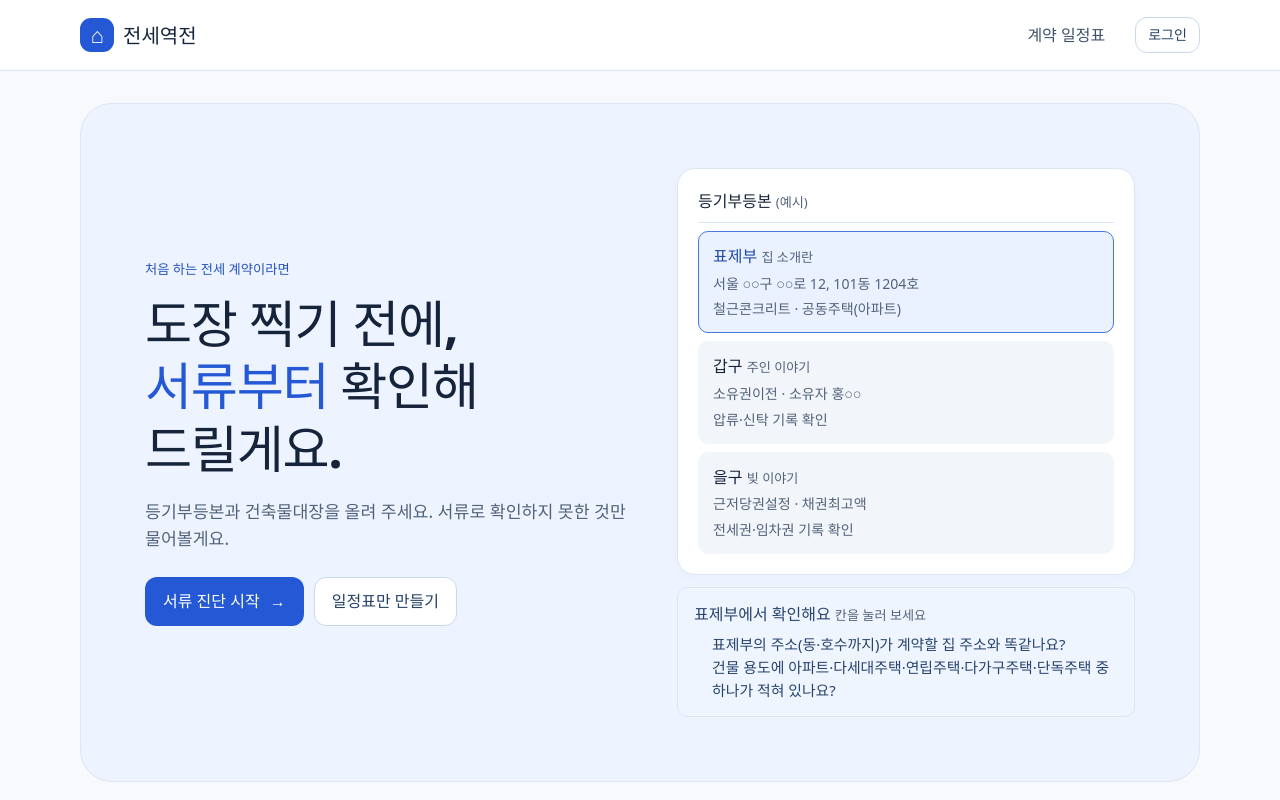
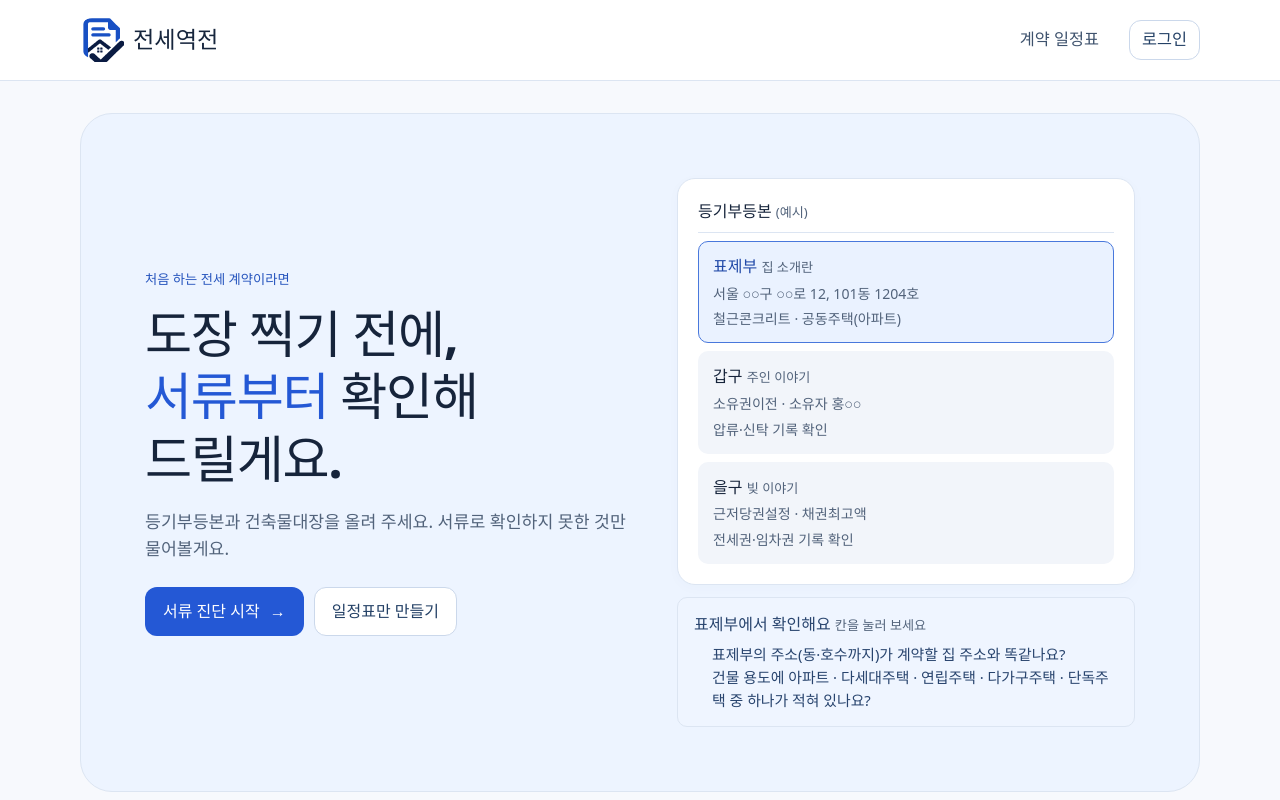
Before and after one commit to LGCNS-HackerTon/FrontEnd, a React (Vite) app: page / in a window 1280 px wide. Shown: the top 800 px of the page. Built offline with nearby package versions, Linux system fonts and the light colour scheme.

Commit message:
feat : 진단 화면 답 선택 색·하늘색 질문, 헤더 키우기·로고 교체 (#22)

```diff
--- a/src/api/mock/questions.js
+++ b/src/api/mock/questions.js
@@ -16,7 +16,7 @@ export const questions = [
     sectionName: '표제부',
     section: 'TITLE',
     order: 2,
-    text: '건물 용도에 아파트·다세대주택·연립주택·다가구주택·단독주택 중 하나가 적혀 있나요?',
+    text: '건물 용도에 아파트 · 다세대주택 · 연립주택 · 다가구주택 · 단독주택 중 하나가 적혀 있나요?',
     needsAmount: false,
     risky: 'NO',
     points: 20,
--- a/src/components/layout/Header.jsx
+++ b/src/components/layout/Header.jsx
@@ -1,5 +1,6 @@
 import React from 'react';
 import { go } from '../../app/navigation.js';
+import logo from '../../assets/logo.svg';
 import './Layout.css';
 export default function Header({ user, path }) {
   return (
@@ -13,9 +14,8 @@ export default function Header({ user, path }) {
             go('/');
           }}
         >
-          <span className="logo" aria-hidden="true">
-            ⌂
-          </span>{' '}
+          {/* 로고 원본(아이콘 + 글씨)에서 아이콘만 잘라 보여줘요. 옆에 서비스 이름이 있어서 그림은 읽지 않아요 */}
+          <img className="logo" src={`${logo}#svgView(viewBox(290,165,650,650))`} alt="" />
           전세역전
         </a>
         <nav aria-label="주 메뉴">
--- a/src/components/layout/Layout.css
+++ b/src/components/layout/Layout.css
@@ -3,7 +3,7 @@ header {
   border-bottom: 1px solid var(--border);
 }
 .nav {
-  height: 70px;
+  height: 80px;
   display: flex;
   align-items: center;
   justify-content: space-between;
@@ -14,6 +14,9 @@ header {
   gap: 12px;
   align-items: center;
 }
+.nav nav button {
+  font-size: 1.02rem;
+}
 .brand {
   display: flex;
   align-items: center;
@@ -21,18 +24,14 @@ header {
   color: #17263d;
   text-decoration: none;
   font-weight: 900;
-  font-size: 1.25rem;
+  font-size: 1.45rem;
   white-space: nowrap;
 }
 .logo {
-  display: grid;
-  place-items: center;
-  color: white;
-  background: var(--blue);
-  border-radius: 11px;
-  width: 34px;
-  height: 34px;
-  font-size: 1.35rem;
+  display: block;
+  width: 44px;
+  height: 44px;
+  border-radius: 12px;
 }
 footer {
   border-top: 1px solid var(--border);
--- a/src/pages/Diagnosis/Diagnosis.css
+++ b/src/pages/Diagnosis/Diagnosis.css
@@ -73,15 +73,20 @@ progress {
   outline: 2px dashed #4978dc;
   outline-offset: 4px;
 }
-.pending-item {
-  background: #eff5ff;
-  border-color: #dce5f2;
+/* 직접 답할 질문은 하늘색 배경 (2차 피드백) */
+.card.pending-item {
+  background: #e3efff;
+  border-color: #b9d3fb;
 }
-.pending-item .badge {
-  color: #2453bd;
+/* 고른 답은 파랑으로 채워요 */
+.choice:has(:checked) {
+  background: #2458d5;
+  border-color: #2458d5;
+  color: #ffffff;
+  font-weight: 800;
 }
-.choice:has(:checked) {
-  font-weight: 800;
+.choice:has(:checked) input {
+  accent-color: #ffffff;
 }
 .choice:has(:checked)::after {
   content: '✓' / '';
--- a/src/pages/Diagnosis/Diagnosis.jsx
+++ b/src/pages/Diagnosis/Diagnosis.jsx
@@ -236,7 +236,7 @@ export default function Diagnosis({ done, edit }) {
             <Label>등기부 진단 · 3단계 서류 확인 결과</Label>
             {heading(
               pending.length
-                ? `${pending.length}개만 직접 답해 주세요`
+                ? `${pending.length}개만 답해 주세요`
                 : '서류로 10개 모두 확인했어요',
             )}
             <p className="intro">
@@ -254,10 +254,7 @@ export default function Diagnosis({ done, edit }) {
                 <ul className="stack">
                   {pending.map((q) => (
                     <li className="card evidence-item pending-item" key={q.code}>
-                      <p className="evidence-answer">
-                        <span className="badge">직접 답해요</span>
-                        <small className="muted">{q.sectionName}</small>
-                      </p>
+                      <small className="muted">{q.sectionName}</small>
                       <p className="evidence-question">{q.text}</p>
                     </li>
                   ))}
@@ -304,7 +301,7 @@ export default function Diagnosis({ done, edit }) {
               {question.sectionName} · 질문 {step + 1}/{pending.length}
             </Label>
             {heading(question.text)}
-            <p className="intro">{question.help}</p>
+            <p className="intro">※ {question.help}</p>
             {shown?.status === 'CONFIRMED' && (
               <Notice>
                 서류에서는 &lsquo;{answerLabel[shown.answer]}&rsquo;로 읽었어요.
```
Also changed, not shown: src/assets/logo.svg (added).
